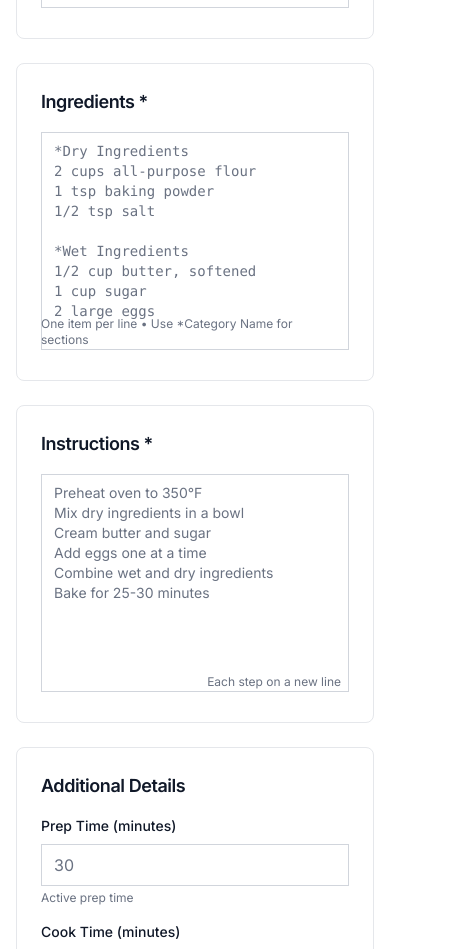
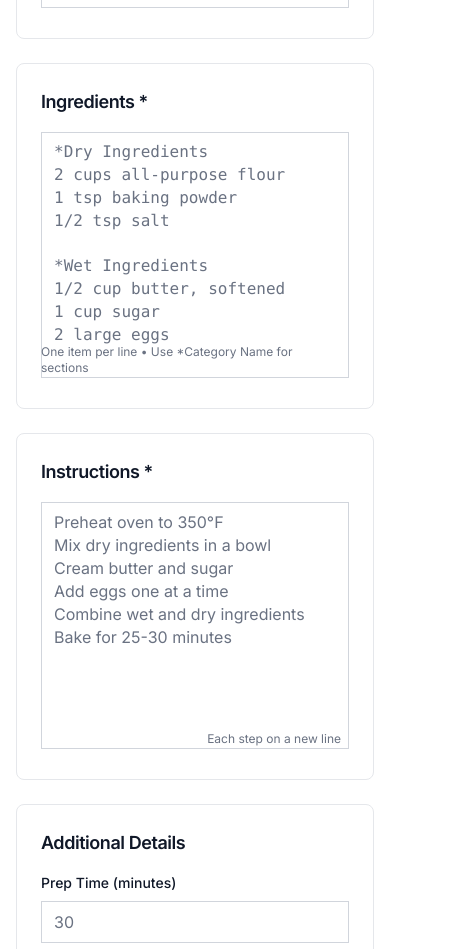
Before and after one commit to niekverw/recipe-reaper, a React (Vite) app in the folder frontend/: page /add-recipe in a window 390 px wide. Shown: the part 780-1729 px from the top of the page, 458 px wide, since content can reach past the window. Built offline with nearby package versions, Linux system fonts and the light colour scheme; no server answers.

Commit message:
enhance PWA support by adjusting viewport settings and preventing zoom on input focus

```diff
--- a/frontend/src/index.css
+++ b/frontend/src/index.css
@@ -16,6 +16,13 @@
   font-feature-settings: 'cv02', 'cv03', 'cv04', 'cv11';
 }
 
+html {
+  width: 100vw;
+  max-width: 100vw;
+  overflow-x: hidden;
+  overscroll-behavior: none;
+}
+
 h1, h2, h3, h4, h5, h6 {
   font-family: 'Inter', -apple-system, BlinkMacSystemFont, 'Segoe UI', Roboto, sans-serif;
   font-weight: 600;
@@ -24,7 +31,31 @@
 
 body {
   min-height: 100vh;
+  width: 100vw;
+  max-width: 100vw;
+  overflow-x: hidden;
+  overscroll-behavior: none;
   transition: background-color 0.2s ease-in-out, color 0.2s ease-in-out;
+}
+
+/* PWA viewport and touch fixes */
+#root {
+  width: 100vw;
+  max-width: 100vw;
+  overflow-x: hidden;
+}
+
+/* Prevent zoom on input focus in iOS PWA */
+@media screen and (max-width: 768px) {
+  input[type="text"],
+  input[type="email"],
+  input[type="password"],
+  input[type="number"],
+  input[type="url"],
+  input[type="search"],
+  textarea {
+    font-size: 16px !important;
+  }
 }
 
 /* Cursor styles for interactive elements */
```
